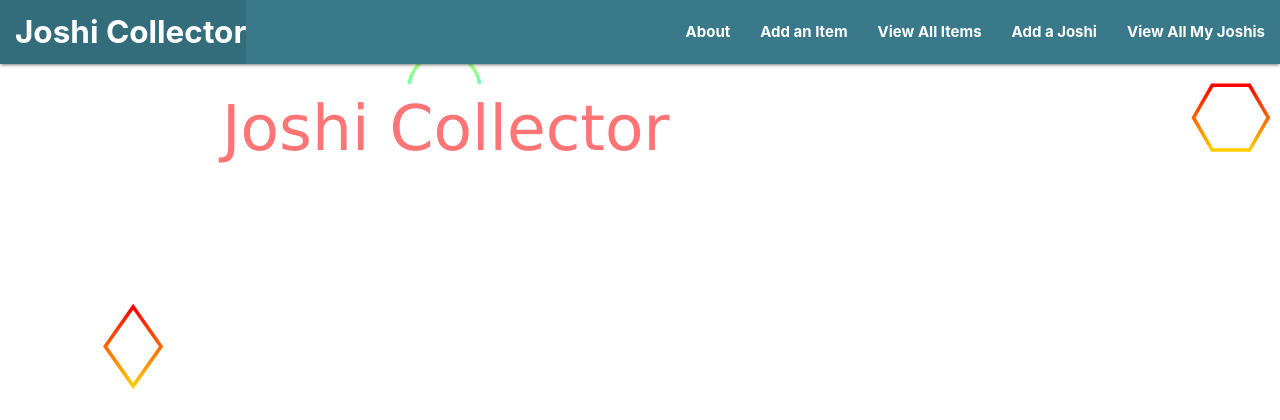
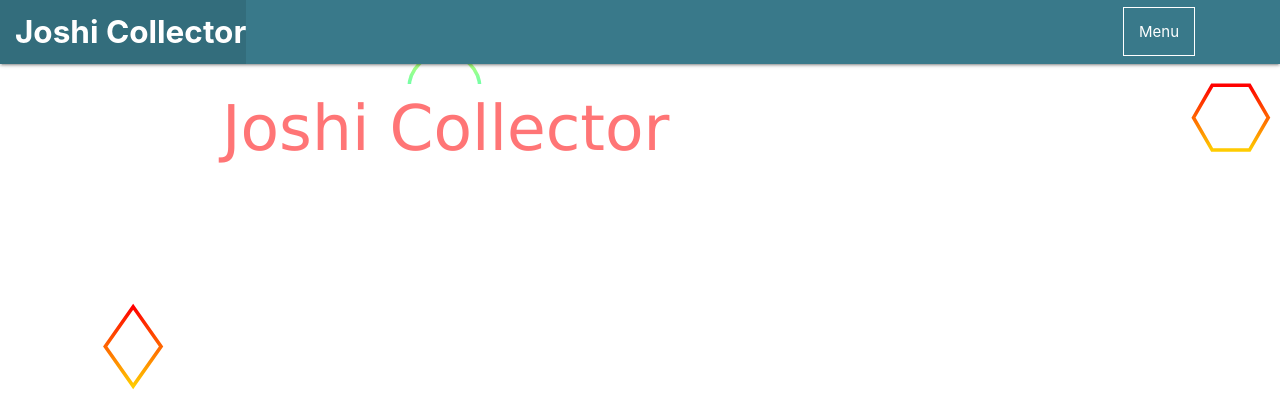
Before and after one commit to TonyPurple/joshicollector-flex44-anthonyvanoni, a Django app: page / in a window 1280 px wide. Shown: the top 420 px of the page. Run offline with Django 4.2, Linux system fonts and the light colour scheme.

Commit message:
adding dropdown menu to nav

```diff
--- a/main_app/static/css/style.css
+++ b/main_app/static/css/style.css
@@ -25,12 +25,36 @@ nav .nav-wrapper {
     padding: 0;
 }
 
+.menu-button {
+    background-color: rgb(57, 121, 138);
+    color: white;
+    padding: 15px;
+    margin-right: 85px;
+    font-size: 15px;
+    cursor: pointer;
+    border: 1px solid;
+}
+
 .dropdown-menu {
     display: none;
     background-color: rgb(273, 117, 118);
     min-width: 150px;
     z-index: 1;
     color: rgb(57, 121, 138);
+}
+
+.dropdown-menu a:hover {
+    background-color: rgb(57, 121, 138);
+    color: rgb(273, 117, 118);
+}
+
+.right-menu:hover .dropdown-menu {
+    display: flex;
+    flex-direction: column;
+}
+
+.right-menu:hover .menu-button {
+    background-color: transparent
 }
 
 footer.page-footer {
--- a/main_app/templates/base.html
+++ b/main_app/templates/base.html
@@ -23,13 +23,16 @@
                 <ul>
                     <li><a href="{% url 'home' %}" class="left brand-logo">&nbsp;&nbsp;Joshi Collector</a></li>
                 </ul>
-                <ul class="right">
-                    <li><a href="{% url 'about' %}">About</a></li>
-                    <li><a href="{% url 'items_create' %}">Add an Item</a></li>
-                    <li><a href="{% url 'items_index' %}">View All Items</a></li>
-                    <li><a href="{% url 'joshis_create' %}">Add a Joshi</a></li>
-                    <li><a href="{% url 'index' %}">View All My Joshis</a></li>
-                </ul>
+                <div class="right-menu" style="float:right">
+                    <button class="menu-button">Menu</button>
+                    <div class="dropdown-menu">
+                        <li><a href="{% url 'about' %}">About</a></li>
+                        <li><a href="{% url 'items_create' %}">Add an Item</a></li>
+                        <li><a href="{% url 'items_index' %}">View All Items</a></li>
+                        <li><a href="{% url 'joshis_create' %}">Add a Joshi</a></li>
+                        <li><a href="{% url 'index' %}">View All My Joshis</a></li>
+                    </div>
+                </div>
             </div>
         </nav>
     </header>
```
